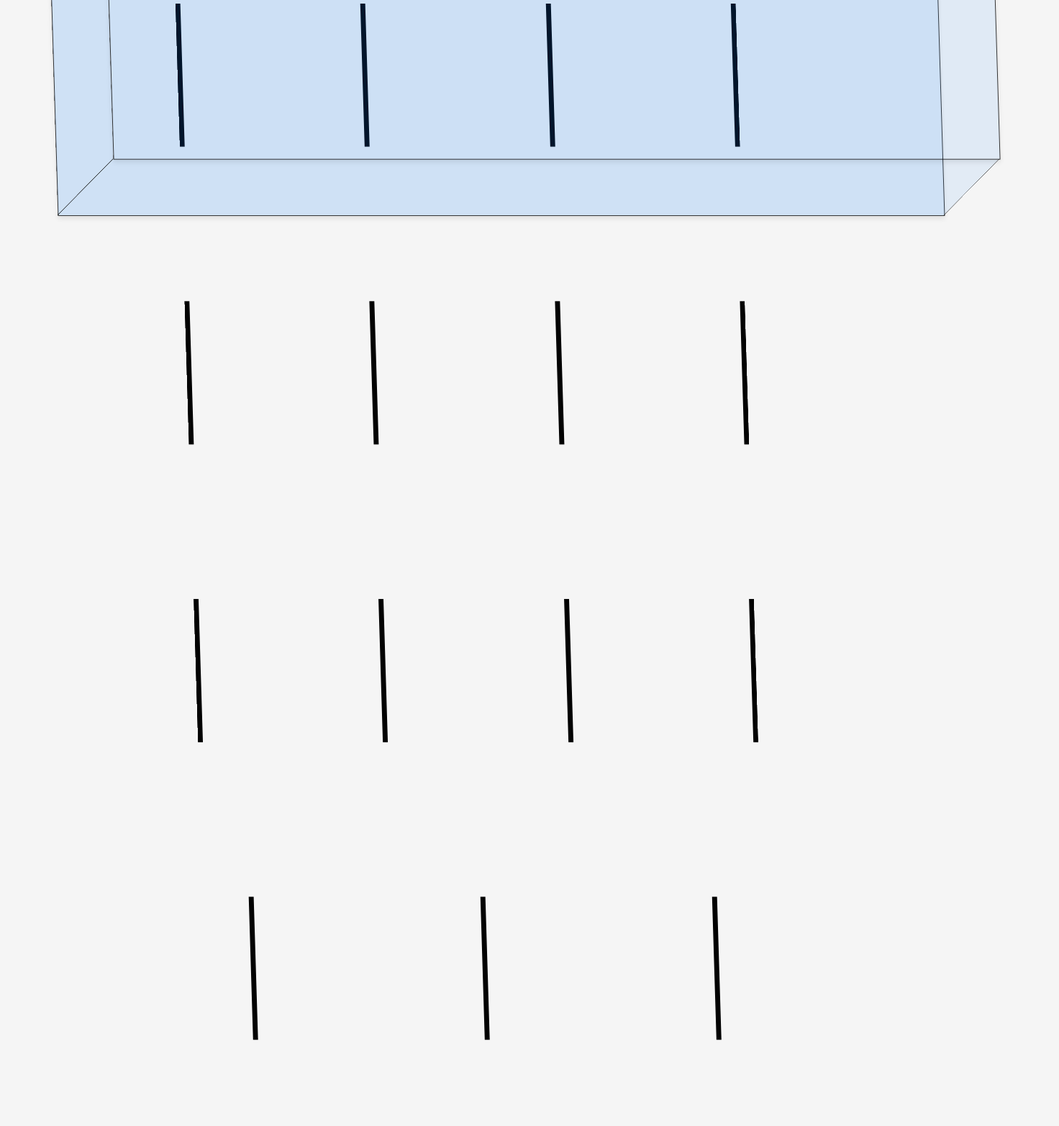
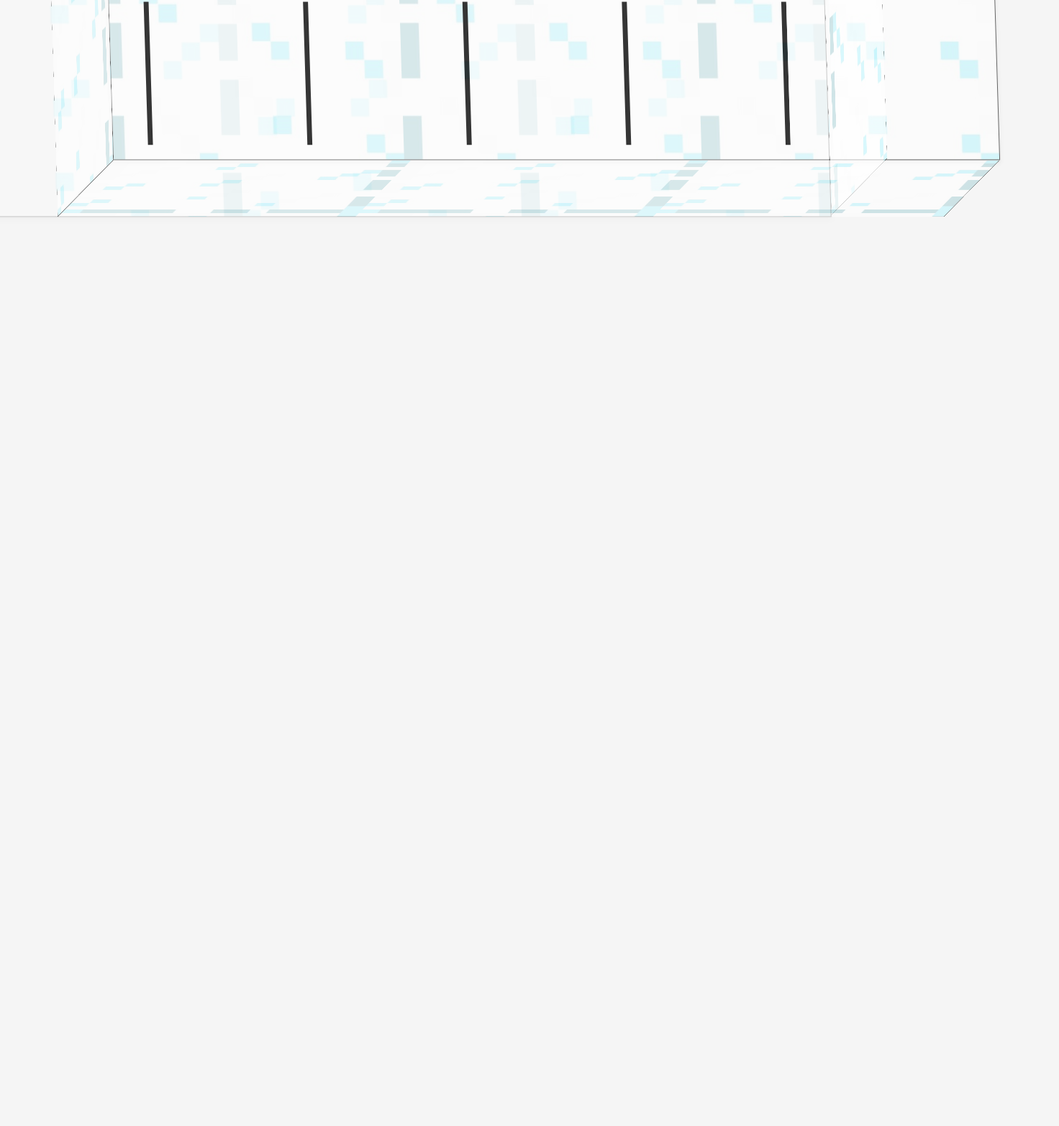
Before and after one commit to jlewsey1/cardBinder, a plain HTML site: page html/boxes/etbs.html in a window 1280 px wide. Shown: the part 312-1876 px from the top of the page at 72% size, 1472 px wide, since content can reach past the window. After the commit the page ends 800 px from the top, so only its background shows below. Drawn offline with Linux system fonts and the light colour scheme; grey boxes are pictures that could not be loaded.

Commit message:
glass display

```diff
--- a/css/binder/binderStyles2x2.css
+++ b/css/binder/binderStyles2x2.css
@@ -18,7 +18,6 @@ header {
     width: 100%; /* or any width you prefer */
 }
 
-
 .display-prism {
     position: absolute;
     width: 10px;
@@ -32,8 +31,9 @@ header {
 .display-face {
     position: absolute;
     background: rgba(0, 123, 255, 0.1);  /* Semi-transparent color for the faces */
-    border: 1px solid rgba(0, 0, 0, 0.2); /* Optional border for visibility */
-    opacity: 0.7; /* Adjust the opacity to control the translucency */
+    border: 1px solid rgba(0, 0, 0, 1); /* Optional border for visibility */
+    background-image: url("../../images/glassPane.jpeg");
+    opacity: 0.6; /* Adjust the opacity to control the translucency */
 }
 
 /* Prism Face Styles and Other Details */
@@ -42,9 +42,10 @@ header {
     transform: translateZ(-220px);
     height: 350px;
     width: 1250px;
-    box-shadow: 0 4px 6px rgba(0, 0, 0, 0.1); /* Light shadow for depth */
-    opacity: 0.8; /* Adjust the opacity for a more glass-like effect */
+    box-shadow: 0 4px 6px rgba(0, 0, 0, 0.1);
+    opacity: 0.3; /* Adjust the opacity for a more glass-like effect */
 }
+
 
 .display-back   {
     top: 26px;
@@ -52,7 +53,6 @@ header {
     height: 350px;
     width: 1250px;
     box-shadow: 0 4px 6px rgba(0, 0, 0, 0.1); /* Light shadow for depth */
-    opacity: 0.8; /* Adjust the opacity for a more glass-like effect */
 }
 
 .display-left   {
--- a/css/boxes/etbStyles.css
+++ b/css/boxes/etbStyles.css
@@ -18,15 +18,17 @@ header {
     width: 100%; /* or any width you prefer */
 }
 
+
 /* Grid Layout for 3 rows of 5 prisms */
 .prism-grid {
     display: flex;
     flex-wrap: wrap;
     justify-content: space-evenly;  /* Evenly spaced items */
     gap: 20px;  /* Adds spacing between prisms */
-    padding: 20px;
-    padding-left: 15%;
-    transform: translateZ(-550px);
+    padding-top: 150px;
+    padding-left: 50px;
+    padding-right: 120px;
+    transform: translateZ(200px);
 }
 
 .prism-container {
@@ -117,30 +119,32 @@ header {
     position: absolute;
     background: rgba(0, 123, 255, 0.1);  /* Semi-transparent color for the faces */
     border: 1px solid rgba(0, 0, 0, 1); /* Optional border for visibility */
-    opacity: 0.7; /* Adjust the opacity to control the translucency */
+    background-image: url("../../images/glassPane.jpeg");
+    opacity: 0.6; /* Adjust the opacity to control the translucency */
 }
 
 /* Prism Face Styles and Other Details */
 .display-front  {
-    top: 26px;
-    transform: translateZ(-220px);
+    top: 105px;
+    right: 267px;
+    transform: translateZ(220px);
     height: 350px;
     width: 1250px;
     box-shadow: 0 4px 6px rgba(0, 0, 0, 0.1); /* Light shadow for depth */
-    opacity: 0.8; /* Adjust the opacity for a more glass-like effect */
+    opacity: 0.2;
 }
 
 .display-back   {
-    top: 26px;
-    transform: rotateY(180deg) translateZ(-231px);
+    top: -90px;
+    left: 118px;
+    transform: rotateY(180deg) translateZ(431px);
     height: 350px;
     width: 1250px;
     box-shadow: 0 4px 6px rgba(0, 0, 0, 0.1); /* Light shadow for depth */
-    opacity: 0.8; /* Adjust the opacity for a more glass-like effect */
 }
 
 .display-left   {
-    top: 24px;
+    top: 26px;
     left: 10px;
     transform: rotateY(-90deg) translateZ(235px); /* Adjust translation for proper positioning */
     height: 350px;
@@ -150,7 +154,7 @@ header {
 .display-right  {
     top: 24px;
     right: 10px;
-    transform: rotateY(90deg) translateZ(1479px); /* Adjust translation for proper positioning */
+    transform: rotateY(90deg) translateZ(49px); /* Adjust translation for proper positioning */
     height: 350px;
     width: 450px;
 }
@@ -162,6 +166,7 @@ header {
 }
 
 .display-bottom {
+    top: 2px;
     transform: rotateX(-90deg) translateZ(150px); /* Adjust Z translation for proper positioning */
     height: 450px;
     width: 1250px;
--- a/html/boxes/etbs.html
+++ b/html/boxes/etbs.html
@@ -92,129 +92,8 @@
                     </div>
                 </div>
             </div>
-            <div class="prism-container">
-                <div class="scene">
-                    <div class="prism">
-                        <div class="face front"></div>
-                        <div class="face back"></div>
-                        <div class="face left"></div>
-                        <div class="face right"></div>
-                        <div class="face top"></div>
-                        <div class="face bottom"></div>
-                    </div>
-                </div>
-            </div>
-            <div class="prism-container">
-                <div class="scene">
-                    <div class="prism">
-                        <div class="face front"></div>
-                        <div class="face back"></div>
-                        <div class="face left"></div>
-                        <div class="face right"></div>
-                        <div class="face top"></div>
-                        <div class="face bottom"></div>
-                    </div>
-                </div>
-            </div>
-            <div class="prism-container">
-                <div class="scene">
-                    <div class="prism">
-                        <div class="face front"></div>
-                        <div class="face back"></div>
-                        <div class="face left"></div>
-                        <div class="face right"></div>
-                        <div class="face top"></div>
-                        <div class="face bottom"></div>
-                    </div>
-                </div>
-            </div>
-            <div class="prism-container">
-                <div class="scene">
-                    <div class="prism">
-                        <div class="face front"></div>
-                        <div class="face back"></div>
-                        <div class="face left"></div>
-                        <div class="face right"></div>
-                        <div class="face top"></div>
-                        <div class="face bottom"></div>
-                    </div>
-                </div>
-            </div>
-            <div class="prism-container">
-                <div class="scene">
-                    <div class="prism">
-                        <div class="face front"></div>
-                        <div class="face back"></div>
-                        <div class="face left"></div>
-                        <div class="face right"></div>
-                        <div class="face top"></div>
-                        <div class="face bottom"></div>
-                    </div>
-                </div>
-            </div>
-            <div class="prism-container">
-                <div class="scene">
-                    <div class="prism">
-                        <div class="face front"></div>
-                        <div class="face back"></div>
-                        <div class="face left"></div>
-                        <div class="face right"></div>
-                        <div class="face top"></div>
-                        <div class="face bottom"></div>
-                    </div>
-                </div>
-            </div>
-            <div class="prism-container">
-                <div class="scene">
-                    <div class="prism">
-                        <div class="face front"></div>
-                        <div class="face back"></div>
-                        <div class="face left"></div>
-                        <div class="face right"></div>
-                        <div class="face top"></div>
-                        <div class="face bottom"></div>
-                    </div>
-                </div>
-            </div>
-            <div class="prism-container">
-                <div class="scene">
-                    <div class="prism">
-                        <div class="face front"></div>
-                        <div class="face back"></div>
-                        <div class="face left"></div>
-                        <div class="face right"></div>
-                        <div class="face top"></div>
-                        <div class="face bottom"></div>
-                    </div>
-                </div>
-            </div>
-            <div class="prism-container">
-                <div class="scene">
-                    <div class="prism">
-                        <div class="face front"></div>
-                        <div class="face back"></div>
-                        <div class="face left"></div>
-                        <div class="face right"></div>
-                        <div class="face top"></div>
-                        <div class="face bottom"></div>
-                    </div>
-                </div>
-            </div>
-            <div class="prism-container">
-                <div class="scene">
-                    <div class="prism">
-                        <div class="face front"></div>
-                        <div class="face back"></div>
-                        <div class="face left"></div>
-                        <div class="face right"></div>
-                        <div class="face top"></div>
-                        <div class="face bottom"></div>
-                    </div>
-                </div>
-            </div>
         </div>
     </div>
-
 
 
     <script src="../../js/boxes/etbFunctions.js"></script>
```
Also changed, not shown: html/binders/binder-2x2.html (+1 -0 lines), images/glassPane.jpeg (added), 2 other files.
